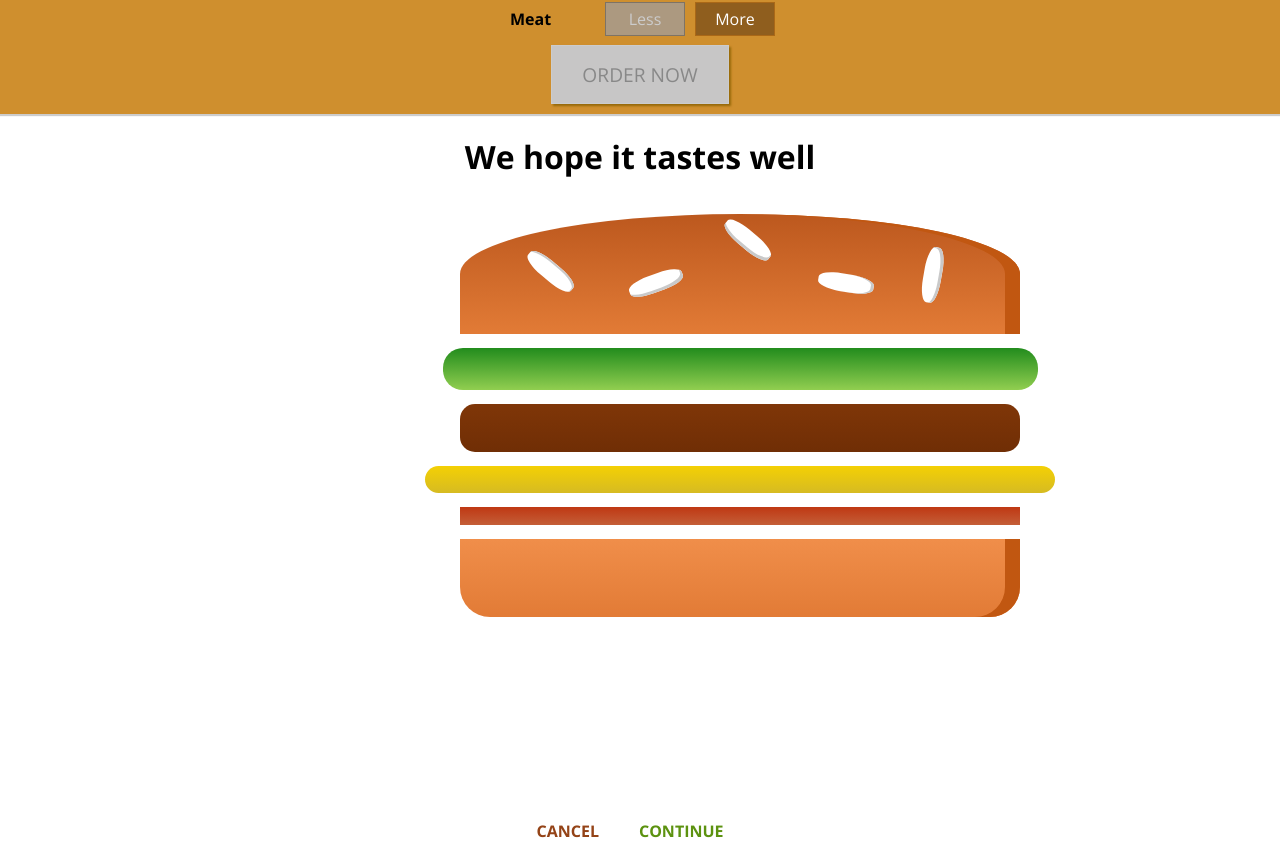
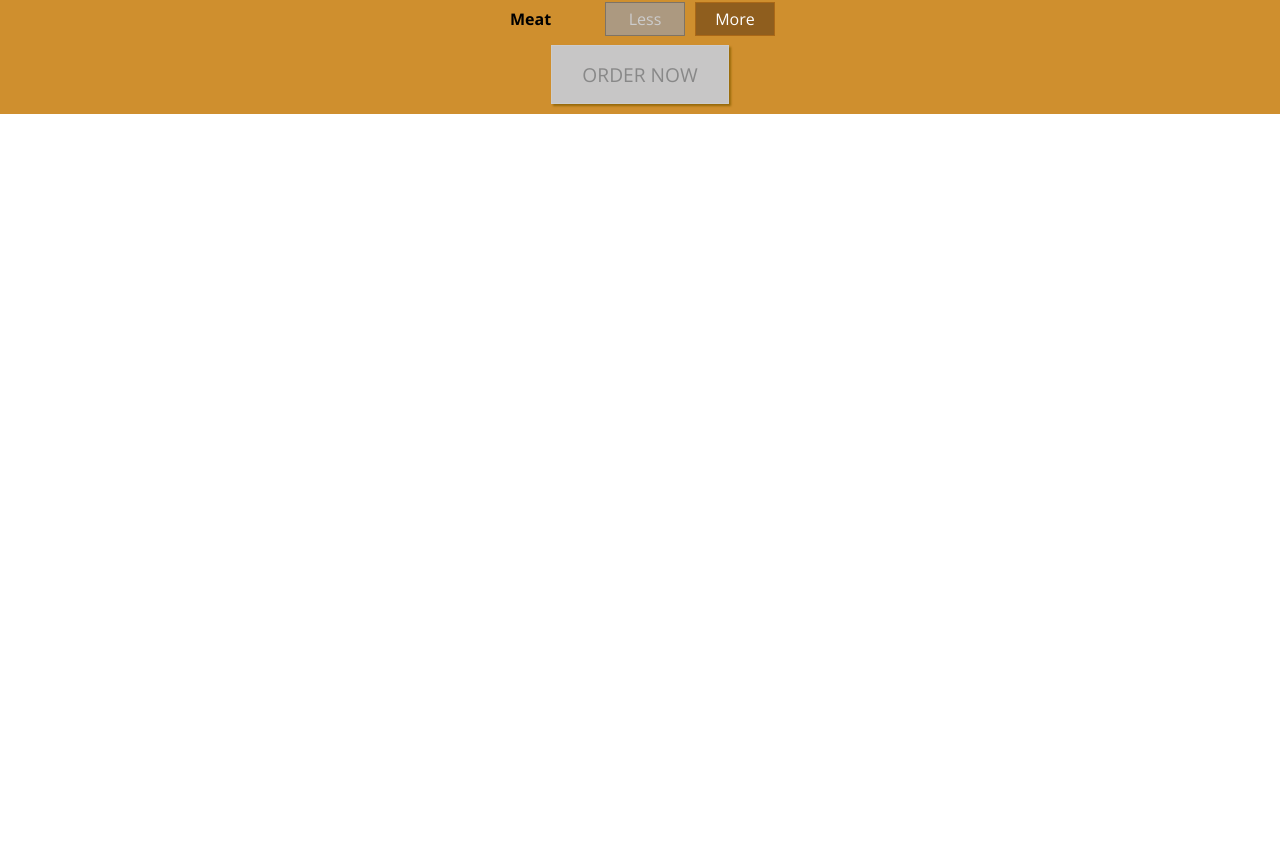
Before and after one commit to demola07/burger_builder_app, a React (Create React App) app: page / in a window 1280 px wide. Shown: the part 899-1761 px from the top of the page. After the commit the page ends 1013 px from the top, so only its background shows below. Built offline with nearby package versions, Linux system fonts and the light colour scheme.

Commit message:
setup routing and routes

```diff
--- a/package.json
+++ b/package.json
@@ -9,6 +9,7 @@
     "axios": "^0.19.2",
     "react": "^16.13.1",
     "react-dom": "^16.13.1",
+    "react-router-dom": "^5.2.0",
     "react-scripts": "3.4.1"
   },
   "scripts": {
--- a/src/App.js
+++ b/src/App.js
@@ -1,4 +1,6 @@
 import React, { Component } from 'react';
+import { Route, Switch } from 'react-router-dom';
+
 import Layout from './hoc/Layout/Layout';
 import BurgerBuilder from './containers/BurgerBuilder/BurgerBuilder';
 import Checkout from './containers/Checkout/Checkout';
@@ -8,8 +10,10 @@ class App extends Component {
     return (
       <div>
         <Layout>
-          <BurgerBuilder />
-          <Checkout />
+          <Switch>
+            <Route path='/checkout' component={Checkout} />
+            <Route path='/' exact component={BurgerBuilder} />
+          </Switch>
         </Layout>
       </div>
     );
--- a/src/index.js
+++ b/src/index.js
@@ -4,12 +4,15 @@ import './index.css';
 import App from './App';
 import * as serviceWorker from './serviceWorker';
 
-ReactDOM.render(
-  <React.StrictMode>
+import { BrowserRouter } from 'react-router-dom';
+
+const app = (
+  <BrowserRouter>
     <App />
-  </React.StrictMode>,
-  document.getElementById('root')
+  </BrowserRouter>
 );
+
+ReactDOM.render(app, document.getElementById('root'));
 
 // If you want your app to work offline and load faster, you can change
 // unregister() to register() below. Note this comes with some pitfalls.
```
Also changed, not shown: 1 other file (tests, documents, lock files or other folders).
